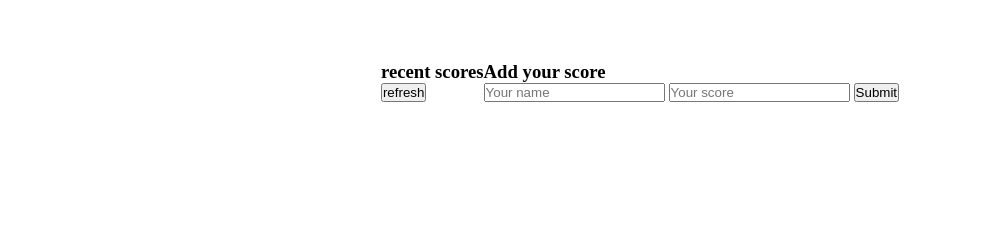
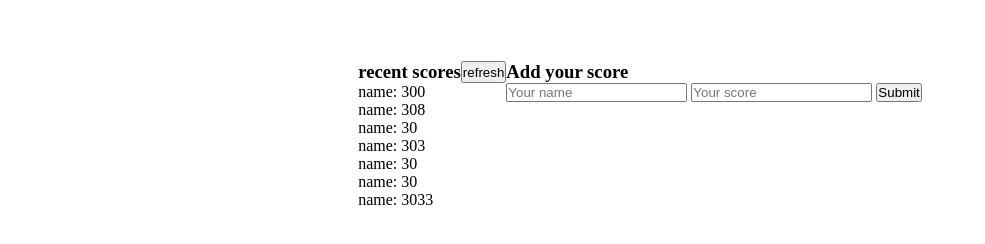
Before and after one commit to Kayonga99/Leaderboard, a website built with webpack: page src/index.html in a window 1280 px wide. Shown: the part 40-284 px from the top of the page, without its empty margins (0-985 px from the left). Built offline with nearby package versions, Linux system fonts and the light colour scheme.

Commit message:
Add styles to .r-score class.

```diff
--- a/src/index.html
+++ b/src/index.html
@@ -15,9 +15,13 @@
         </div>
 
         <ul>
-            <li></li>
-            <li></li>
-            <li></li>
+            <li>name: 300</li>
+            <li>name: 308</li>
+            <li>name: 30</li>
+            <li>name: 303</li>
+            <li>name: 30</li>
+            <li>name: 30</li>
+            <li>name: 3033</li>
         </ul>
     </div>
 
--- a/src/style.css
+++ b/src/style.css
@@ -15,3 +15,7 @@ body {
     justify-content: center;
     margin-top: 4em;
 }
+
+.r-score {
+    display: flex;
+}
```
